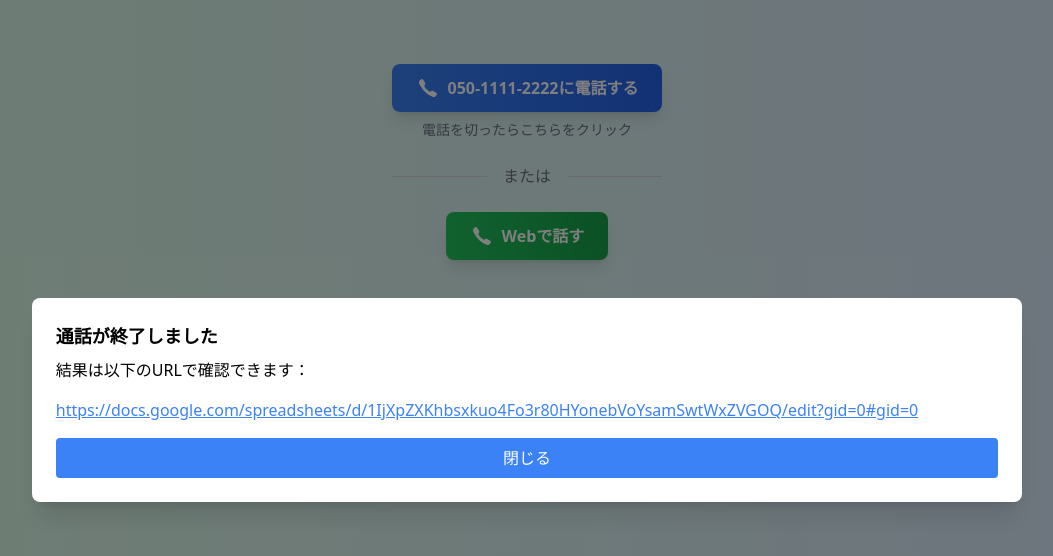
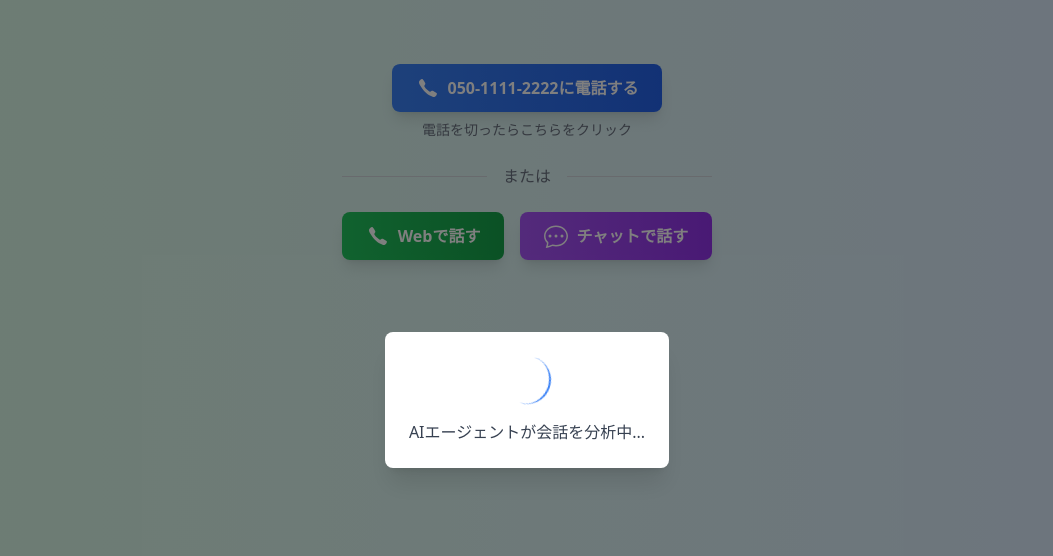
Before and after one commit to KitaharaMugiro/ai-agent-hackathon, a Next.js app: page / in a window 1280 px wide. Both pictures are taken after a click on the button "電話を切ったらこちらをクリック". Shown: the top 556 px of the page, without its empty margins (113-1166 px from the left). Built offline with nearby package versions, Linux system fonts and the light colour scheme.

Commit message:
UI変更

```diff
--- a/components/VoicebotPage.tsx
+++ b/components/VoicebotPage.tsx
@@ -1,9 +1,10 @@
 "use client"
 import Avatar from "@/components/Voicebot/Avatar";
 import useAudioPlayer from "@/components/Voicebot/useAudioPlayer";
-import { useState } from "react";
+import { useState, useEffect } from "react";
 import { IoIosCall } from "react-icons/io";
 import { MdCallEnd } from "react-icons/md";
+import { BsChatDots } from "react-icons/bs";
 import { Input } from "@/components/ui/input";
 
 interface Message {
@@ -15,6 +16,8 @@ export default function VoicebotPage() {
     const [messages, setMessages] = useState<Message[]>([]);
     const [textMessage, setTextMessage] = useState('');
     const [showResultPopup, setShowResultPopup] = useState(false);
+    const [isLoading, setIsLoading] = useState(false);
+    const [isChatMode, setIsChatMode] = useState(false);
     const resultUrl = "https://docs.google.com/spreadsheets/d/1IjXpZXKhbsxkuo4Fo3r80HYonebVoYsamSwtWxZVGOQ/edit?gid=0#gid=0"; // 結果表示用のURL
 
     const onResponse = (type: string, content: any) => {
@@ -30,17 +33,29 @@ export default function VoicebotPage() {
     };
 
     const onClose = () => {
+        setIsLoading(true);
+        setTimeout(() => {
+            setIsLoading(false);
             setShowResultPopup(true);
+        }, 5000);
     };
 
-    const { isPlaying, stop, start, interrupt, isConnected, sendTextMessage, getRecording, micPermissionError } = useAudioPlayer(onClose, onResponse, "d007274c-07b3-4f25-9b32-2ef437ff106c");
+    const { isPlaying, stop, start, interrupt, isConnected, sendTextMessage, getRecording, micPermissionError, toggleMute } = useAudioPlayer(onClose, onResponse, "d007274c-07b3-4f25-9b32-2ef437ff106c");
 
     const handleStopClick = () => {
         stop();
+        setIsChatMode(false);
     };
 
     const handleStartClick = async () => {
         start();
+        setIsChatMode(false);
+    };
+
+    const handleStartChat = async () => {
+        start();
+        toggleMute();
+        setIsChatMode(true);
     };
 
     const handlePhoneCall = () => {
@@ -70,6 +85,16 @@ export default function VoicebotPage() {
                     >
                         再読み込み
                     </button>
+                </div>
+            </div>
+        )}
+        {isLoading && (
+            <div className="fixed inset-0 bg-black bg-opacity-50 flex items-center justify-center z-50">
+                <div className="bg-white p-6 rounded-lg shadow-xl">
+                    <div className="flex flex-col items-center">
+                        <div className="animate-spin rounded-full h-12 w-12 border-b-2 border-blue-500 mb-4"></div>
+                        <p className="text-gray-700">AIエージェントが会話を分析中...</p>
+                    </div>
                 </div>
             </div>
         )}
@@ -110,7 +135,7 @@ export default function VoicebotPage() {
                                     <span className="text-white font-semibold">050-1111-2222に電話する</span>
                                 </button>
                                 <button
-                                    onClick={() => setShowResultPopup(true)}
+                                    onClick={() => onClose()}
                                     className="text-sm text-gray-500 mt-2 hover:text-gray-700"
                                 >
                                     電話を切ったらこちらをクリック
@@ -124,6 +149,7 @@ export default function VoicebotPage() {
                             </div>
 
                             {!isConnected ? (
+                                <div className="flex gap-4">
                                     <button
                                         onClick={handleStartClick}
                                         className="relative inline-flex items-center justify-center px-6 py-3 bg-gradient-to-r from-green-500 to-green-600 rounded-lg shadow-lg hover:from-green-600 hover:to-green-700 transition-all duration-200"
@@ -131,27 +157,36 @@ export default function VoicebotPage() {
                                         <IoIosCall size={24} color="white" className="mr-2" />
                                         <span className="text-white font-semibold">Webで話す</span>
                                     </button>
+                                    <button
+                                        onClick={handleStartChat}
+                                        className="relative inline-flex items-center justify-center px-6 py-3 bg-gradient-to-r from-purple-500 to-purple-600 rounded-lg shadow-lg hover:from-purple-600 hover:to-purple-700 transition-all duration-200"
+                                    >
+                                        <BsChatDots size={24} color="white" className="mr-2" />
+                                        <span className="text-white font-semibold">チャットで話す</span>
+                                    </button>
+                                </div>
                             ) : (
                                 <button
                                     onClick={handleStopClick}
                                     className="relative inline-flex items-center justify-center px-6 py-3 bg-gradient-to-r from-red-500 to-red-600 rounded-lg shadow-lg hover:from-red-600 hover:to-red-700 transition-all duration-200"
                                 >
                                     <MdCallEnd size={24} color="white" className="mr-2" />
-                                    <span className="text-white font-semibold">通話を終了</span>
+                                    <span className="text-white font-semibold">{isChatMode ? "チャットを終了" : "通話を終了"}</span>
                                 </button>
                             )}
 
-                            <div className="mt-4">
+                            {isConnected && isChatMode && (
+                                <div className="w-96">
                                     <Input
                                         type="text"
-                                    disabled={!isConnected}
                                         value={textMessage}
                                         onChange={(e) => setTextMessage(e.target.value)}
                                         onKeyPress={handleTextSubmit}
-                                    placeholder="テキストメッセージを入力..."
-                                    className="w-full md:w-2/3 mx-auto mt-6"
+                                        placeholder="メッセージを入力してEnterを押してください"
+                                        className="px-4 py-2 rounded-lg border border-gray-300 focus:outline-none focus:ring-2 focus:ring-purple-500"
                                     />
                                 </div>
+                            )}
                         </div>
                     </div>
                 </div>
--- a/components/ui/input.tsx
+++ b/components/ui/input.tsx
@@ -3,7 +3,7 @@ import * as React from "react"
 import { cn } from "@/lib/utils"
 
 export interface InputProps
-  extends React.InputHTMLAttributes<HTMLInputElement> {}
+  extends React.InputHTMLAttributes<HTMLInputElement> { }
 
 const Input = React.forwardRef<HTMLInputElement, InputProps>(
   ({ className, type, ...props }, ref) => {
@@ -11,7 +11,7 @@ const Input = React.forwardRef<HTMLInputElement, InputProps>(
       <input
         type={type}
         className={cn(
-          "flex h-10 w-full rounded-md border border-slate-200 bg-white px-3 py-2 text-sm ring-offset-white file:border-0 file:bg-transparent file:text-sm file:font-medium placeholder:text-slate-500 focus-visible:outline-none focus-visible:ring-2 focus-visible:ring-slate-950 focus-visible:ring-offset-2 disabled:cursor-not-allowed disabled:opacity-50 dark:border-slate-800 dark:bg-slate-950 dark:ring-offset-slate-950 dark:placeholder:text-slate-400 dark:focus-visible:ring-slate-300",
+          "flex h-10 w-full rounded-md border border-slate-200 bg-white px-3 py-2 text-sm ring-offset-white file:border-0 file:bg-transparent file:text-sm file:font-medium placeholder:text-slate-500 focus-visible:outline-none focus-visible:ring-2 focus-visible:ring-slate-950 focus-visible:ring-offset-2 disabled:cursor-not-allowed disabled:opacity-50",
           className
         )}
         ref={ref}
```
Lines whose indentation alone changed are shown as unchanged.
